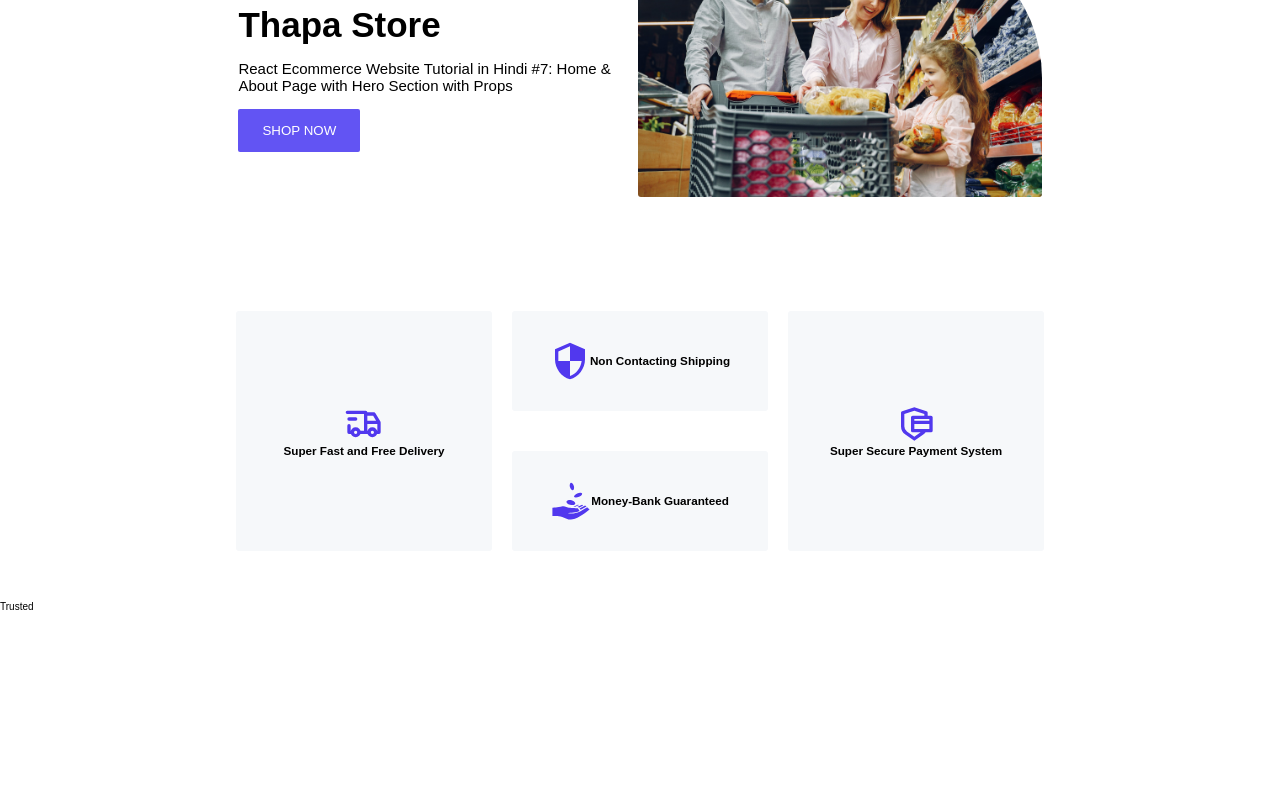
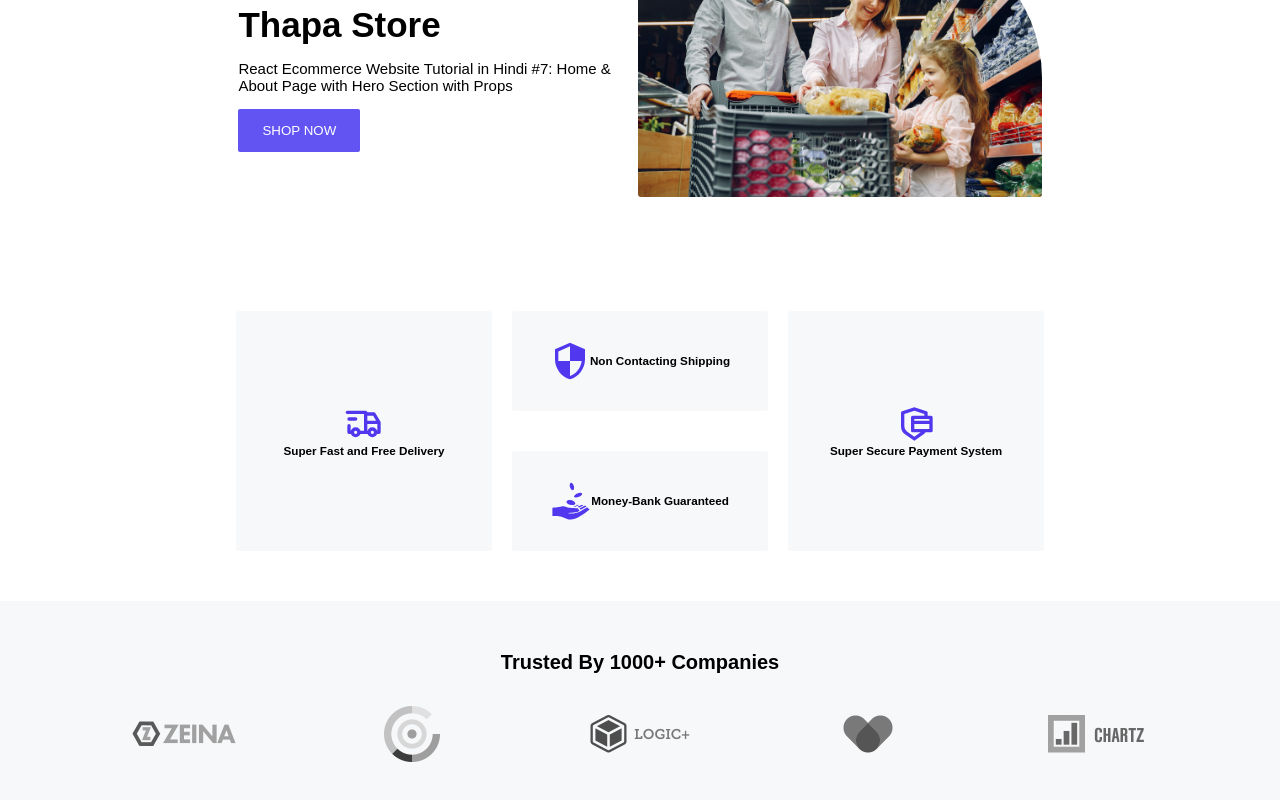
Before and after one commit to saad-ahmed006/Complete-Ecomerce-website-using-reactJs, a React (Create React App) app: page / in a window 1280 px wide. Shown: the part 236-1036 px from the top of the page. Before the commit the page ends 848 px from the top, so only its background shows below. Built offline with nearby package versions, Linux system fonts and the light colour scheme.

Commit message:
Trusted-section add

```diff
--- a/src/Components/Trusted.js
+++ b/src/Components/Trusted.js
@@ -1,7 +1,65 @@
 import React from 'react'
+import styled from 'styled-components'
 
+const Wrapper=styled.section`
+.Container{
+  background-color: ${({ theme }) => theme.colors.bg};
+  text-align: center;
+  padding-top: 5rem;
+  padding-bottom: 4rem;
+}
+.Container h4{
+font-size: 2rem;
+}
+.TrustedLogoContainer{
+  padding-top: 2rem;
+  display: flex;
+  flex-direction: row;
+  justify-content:center;
+  align-items: center;
+  flex-wrap: wrap;
+
+}
+.TrustedLogoContainer .Logo img{
+width: 50%;
+}
+
+@media (max-width: ${({ theme }) => theme.media.mobile}){
+  .Container{
+  background-color: ${({ theme }) => theme.colors.bg};
+  text-align: center;
+  padding-top: 5rem;
+  padding-bottom: 4rem;
+}
+.Container h4{
+font-size: 1.5rem;
+}
+.TrustedLogoContainer{
+  padding-top: 2rem;
+  display: flex;
+  flex-direction: column;
+}
+ .TrustedLogoContainer .Logo img{
+width:40%;
+}
+}
+
+`;
 export default function Trusted() {
   return (
-    <div>Trusted</div>
+    <Wrapper>
+    <div className='Container'>
+      <h4>Trusted By 1000+ Companies</h4>
+      <div className='TrustedLogoContainer'>
+        <div className='Logo'><img src='/Images/logo1.png' alt='Trusted Logo'></img></div>
+        <div className='Logo'><img src='/Images/logo2.png' alt='Trusted Logo'></img></div>
+        <div className='Logo'><img src='/Images/logo3.png' alt='Trusted Logo'></img></div>
+        <div className='Logo'><img src='/Images/logo4.png' alt='Trusted Logo'></img></div>
+        <div className='Logo'><img src='/Images/logo5.png' alt='Trusted Logo'></img></div>
+
+      </div>
+
+    </div>
+    </Wrapper>
   )
 }
```
